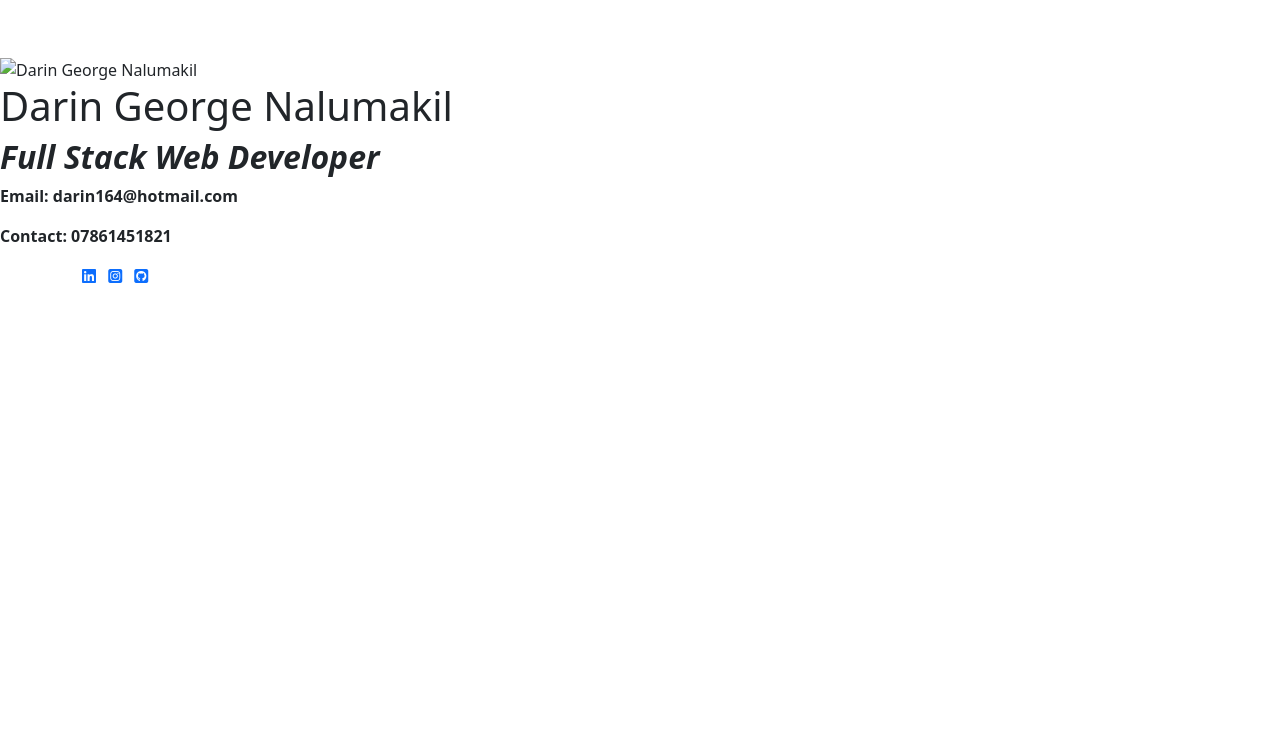
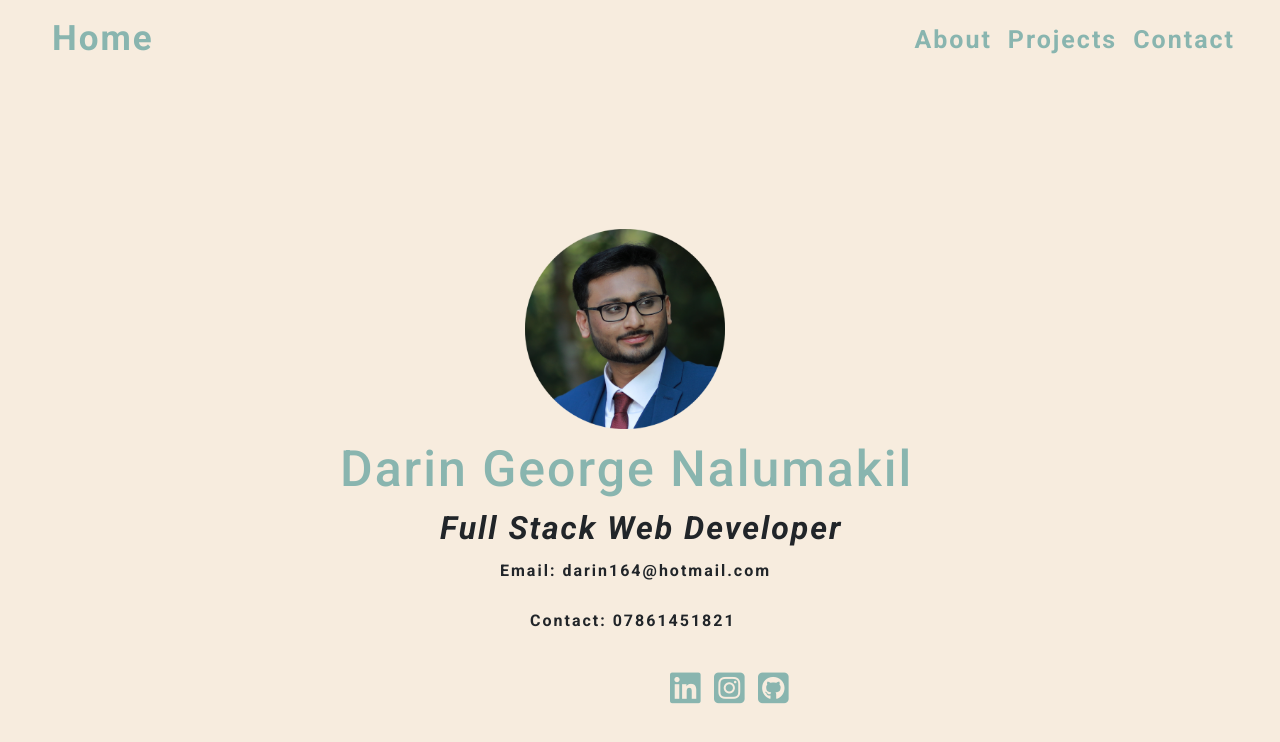
Before and after one commit to daringeorgenalumakil/cv, a plain HTML site: page index.html in a window 1280 px wide. Drawn offline with nearby package versions, Linux system fonts and the light colour scheme; a web font is replaced by a local one.

Commit message:
uploading files to check path

```diff
--- /dev/null
+++ b/css/stylesheet.css
@@ -0,0 +1,80 @@
+@import url('https://fonts.googleapis.com/css2?family=Roboto:ital,wght@0,100;0,300;0,400;0,500;0,700;0,900;1,100;1,300;1,400;1,500;1,700;1,900&display=swap');
+@import url('https://fonts.googleapis.com/css2?family=Playfair+Display:ital,wght@1,900&display=swap');
+
+body {
+    margin: 0;
+    padding: 0;
+    font-family: "Roboto" , sans-serif;
+    background-color: #F7ECDE;
+}
+.navbar-dark {
+    background-color: #F7ECDE;
+}
+.navbar-dark .navbar-brand {
+    color: #89B5AF;
+    font-size: 2.1875rem;
+    margin-left: 40px;
+    letter-spacing: 2px;
+}
+.navbar-dark .navbar-nav {
+    margin-right: 25px;
+}
+.navbar-dark .navbar-nav .nav-link {
+    color: #89B5AF;
+    font-size: 1.5625rem;
+    letter-spacing: 2px;
+}
+.top-container {
+    width: 600px;
+    height: 400px;
+    position: relative;
+    margin: 150px auto 30px auto;
+}
+.profile-pic {
+    width: 200px;
+    height: 200px;
+    position: absolute;
+    display: inline-block;
+    left: 185px;
+}
+.name {
+    font-size: 50px;
+    letter-spacing: 2px;
+    height: 40px;
+    margin-top: 0;
+    color: #89B5AF;
+    position: absolute;
+    top: 210px;
+}
+.job {
+    letter-spacing: 2px;
+    position: absolute;
+    top: 280px;
+    left: 100px;
+}
+.email {
+	letter-spacing: 2px;
+    position: absolute;
+    top: 320px;
+    left: 160px;
+    margin: 10px auto 0 auto;
+}
+.contact {
+    letter-spacing: 2px;
+    position: absolute;
+	top: 380px;
+    left: 190px;
+}
+.footer-container {
+    padding-left: 600px;
+}
+.footer-links li a i {
+    width: 32px;
+    height: 32px;
+    padding: 12px 0;
+    border-radius: 50%;
+    font-size: 35px;
+    text-align: center;
+    color: #89B5AF;
+    letter-spacing: 4px;
+}
--- a/index.html
+++ b/index.html
@@ -8,7 +8,7 @@
     <title> Darin George Nalumakil </title>
     <link href="https://cdn.jsdelivr.net/npm/bootstrap@5.1.3/dist/css/bootstrap.min.css" rel="stylesheet"
         integrity="sha384-1BmE4kWBq78iYhFldvKuhfTAU6auU8tT94WrHftjDbrCEXSU1oBoqyl2QvZ6jIW3" crossorigin="anonymous">
-    <link rel="stylesheet" href="../css/stylesheet.css">
+    <link rel="stylesheet" href="css/stylesheet.css">
 </head>
 
 <body>
@@ -39,7 +39,7 @@
     </header>
     <main>
         <div class="top-container">
-            <img src="../images/profilepic.png" class="profile-pic" alt="Darin George Nalumakil">
+            <img src="images/profilepic.png" class="profile-pic" alt="Darin George Nalumakil">
             <h1 class="name">Darin George Nalumakil</h1>
             <h2 class="job"><em><strong> Full Stack Web Developer </strong> </em></h2>
             <p class="email"> <strong> Email: darin164@hotmail.com </strong> </p>
```
Also changed, not shown: images/profilepic.png (added).
